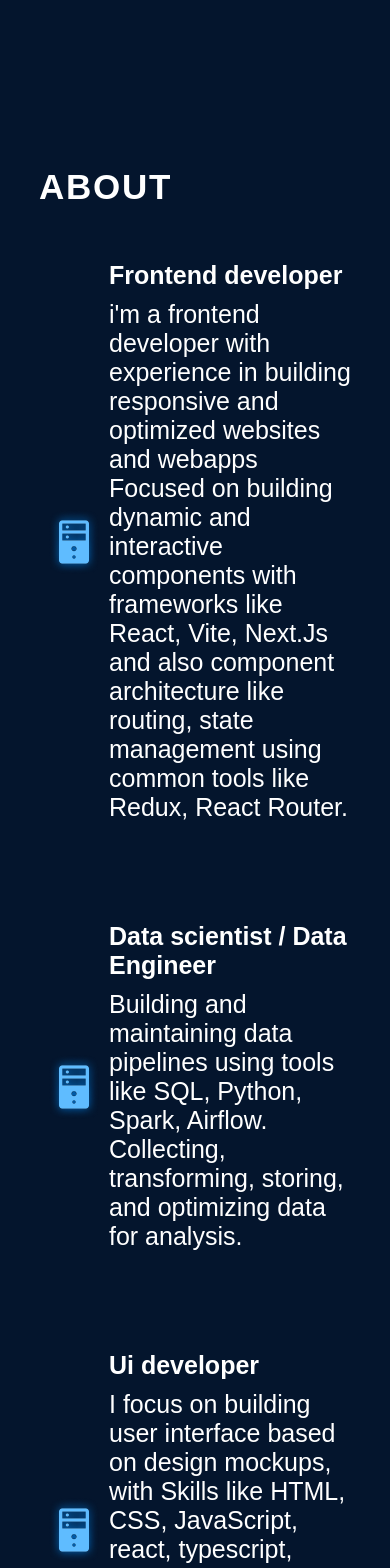
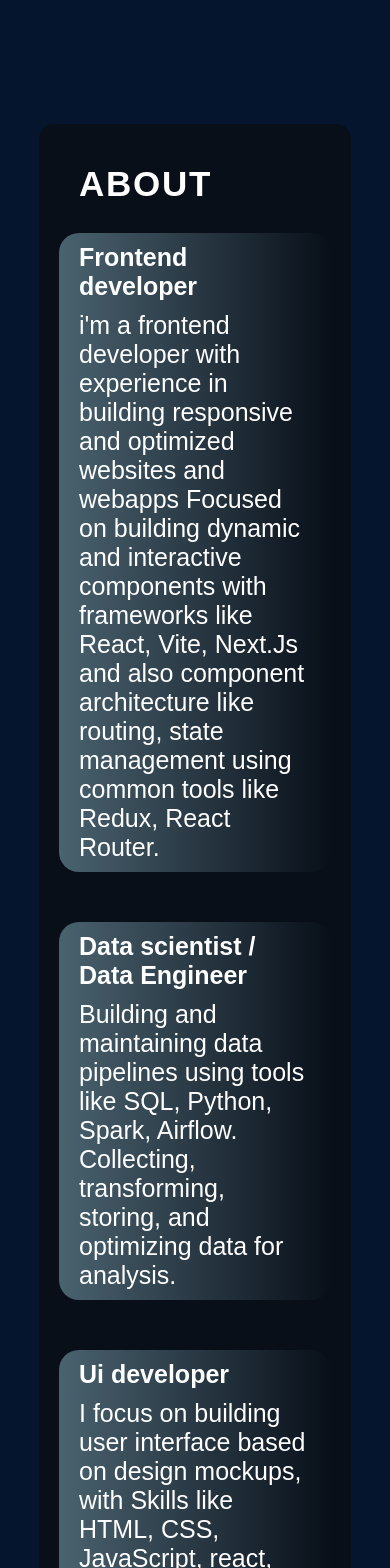
Before and after one commit to Maxine001/myportfolio, a React (Create React App) app: page / in a window 390 px wide. Shown: the part 1780-3348 px from the top of the page. Built offline with nearby package versions, Linux system fonts and the light colour scheme.

Commit message:
adjustments

```diff
--- a/src/App.css
+++ b/src/App.css
@@ -151,6 +151,7 @@ html {
 }
 
 .hero__contactBtn {
+  margin-top: 30px;
   text-decoration: none;
   background-color: var(--color-primary);
   color: var(--color-text);
@@ -278,6 +279,7 @@ html {
   display: flex;
   flex-direction: column;
   gap: 50px;
+
 }
 
 .about__item {
@@ -313,9 +315,7 @@ html {
 
 @media screen and (max-width: 830px) {
   .about__container {
-    background-color: transparent;
-    padding-left: 0;
-    padding-right: 0;
+   padding: 40px 20px;
   }
   .about__content {
     flex-direction: column;
@@ -595,6 +595,12 @@ html {
   gap: 26px;
 }
 
+.con_link{
+  font-size: 25px;
+  font-weight: 400;
+  letter-spacing: 1.5px;
+}
+
 .contact__link {
   display: flex;
   align-items: center;
@@ -663,6 +669,36 @@ html {
     border-radius: 15px;
   }
 
+
+
+  .abt-image{
+    display: none;
+  }
+
+  .about__item{
+    max-width: fit-content;
+    padding: 10px 20px;
+    background-size: 100% 100%;
+
+  }
+
+  .about__items{
+    display: flex;
+    justify-content: flex-start;
+
+  }
+
+
+.about__title {
+  color: var(--color-text);
+  font-size: 35px;
+  font-weight: 700;
+  letter-spacing: 1.75px;
+  text-transform: uppercase;
+  padding-left: 20px;
+  justify-content: center;
+}
+
   .contact__content {
     flex-direction: column;
     gap: 20px;
--- a/src/components/About.js
+++ b/src/components/About.js
@@ -10,7 +10,7 @@ function About() {
       <img src={aboutItem} className='about__img' alt=''/>
       <ul className='about__items'>
         <li className='about__item'>
-           {<img src={cursorIcon} alt=''/>}
+           {<img className ="abt-image" src={cursorIcon} alt=''/>}
            <div>
               <h3>Frontend developer</h3>
               <p>i'm a frontend developer with experience in building responsive and optimized websites and webapps
@@ -20,7 +20,7 @@ function About() {
         </li>
 
         <li className='about__item'>
-           {<img src={serverIcon} alt=''/>}
+           {<img className ="abt-image" src={serverIcon} alt=''/>}
            <div>
               <h3>Data scientist /  Data Engineer</h3>
               <p>Building and maintaining data pipelines using tools like SQL, Python, Spark, Airflow. <br></br>Collecting, transforming, storing, and optimizing data for analysis.</p>
@@ -28,7 +28,7 @@ function About() {
         </li>
 
         <li className='about__item'>
-           {<img src={cursorIcon} alt=''/>}
+           {<img className ="abt-image" src={cursorIcon} alt=''/>}
            <div>
               <h3>Ui developer</h3>
               <p>I focus on building user interface based on design mockups, with Skills like HTML, CSS, JavaScript, react, typescript, responsive design, accessibility with tools like Figma to code workflows, Sass, Tailwind CSS.</p>
--- a/src/components/Contact.js
+++ b/src/components/Contact.js
@@ -30,7 +30,7 @@ function Contact() {
         <ul className='contact__links'>
           <li className='contact__link'>
             <img src={emailIcon} alt=""/>
-            <p className='contact_link'
+            <p className='con_link'
               onClick={(e) => {
                 e.preventDefault();
                 copyEmailToClipboard();
--- a/src/data/index.js
+++ b/src/data/index.js
@@ -95,7 +95,7 @@ export const projects = [
     imageSrc: project,
     description:
       "project was made to let users/customers book a photography sessions. Users select available time, book and make payment.",
-    skills: ["React", "vue.js", "Node", "Typescript","Tailwind CSS", "PostgreSQL", "Supabase"],
+    skills: ["React", "Vite", "Node", "Typescript","Tailwind CSS", "PostgreSQL", "Supabase"],
     demo: "https://bookwithmexy.netlify.app/",
     source: "https://github.com/Maxine001/mexybookings",
   },
@@ -111,7 +111,7 @@ export const projects = [
   },
   {
     id: 3,
-    title: "Project C",
+    title: "Starz Coin",
     imageSrc: project3,
     description:
       "pending...........",
```
